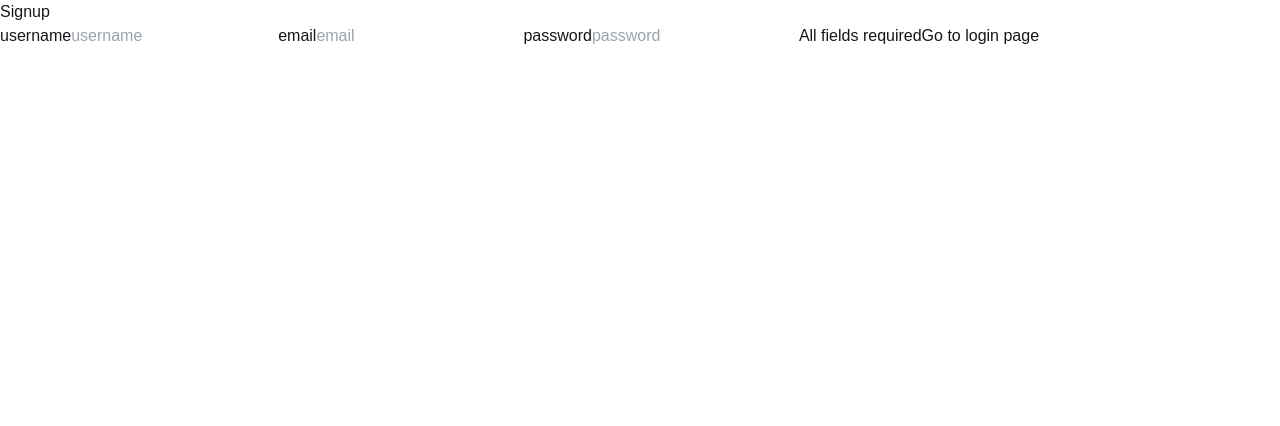
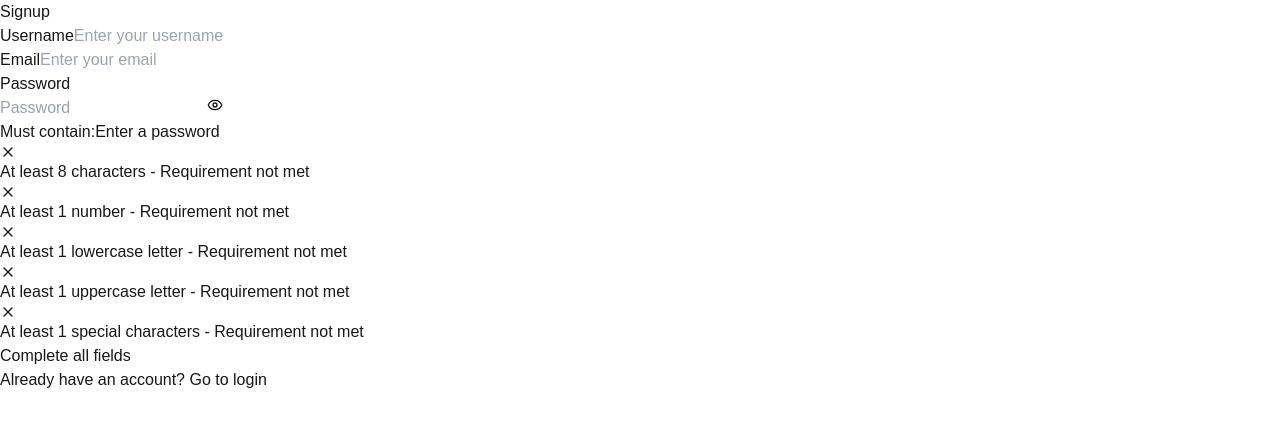
Before and after one commit to Veera5iva/ServeBridge, a Next.js app: page /consumer/signup in a window 1280 px wide. Shown: the top 426 px of the page. Built offline with nearby package versions, Linux system fonts and the light colour scheme.

Commit message:
add password input component and fix all the routes

```diff
--- a/package.json
+++ b/package.json
@@ -12,6 +12,7 @@
     "axios": "^1.7.9",
     "bcryptjs": "^2.4.3",
     "jsonwebtoken": "^9.0.2",
+    "lucide-react": "^0.473.0",
     "mongoose": "^8.9.5",
     "next": "15.1.5",
     "nodemailer": "^6.9.16",
--- a/src/app/api/users/consumer/userData/route.ts
+++ b/src/app/api/users/consumer/userData/route.ts
@@ -1,7 +1,7 @@
 /* eslint-disable @typescript-eslint/no-explicit-any */
 import { connect } from "@/dbConfig/dbConfig";
 import { getDataFromToken } from "@/helpers/getDataFromToken";
-import User from "@/models/consumerModel";
+import Consumer from "@/models/consumerModel";
 import { NextRequest, NextResponse } from "next/server";
 
 
@@ -10,7 +10,7 @@ connect();
 export async function GET(request: NextRequest) {
    try {
       const userID = await getDataFromToken(request);
-      const user = await User.findById(userID).select("-password");
+      const user = await Consumer.findById(userID).select("-password");
       return NextResponse.json({
          message: "User data fetched successfully",
          data: user
--- a/src/app/consumer/profile/page.tsx
+++ b/src/app/consumer/profile/page.tsx
@@ -23,7 +23,7 @@ export default function ProfilePage() {
    }
 
    const getUserDetails = async () => {
-      const response = await axios.get("/api/users/userData");
+      const response = await axios.get("/api/users/consumer/userData");
       console.log(response.data);
       setData(response.data.data._id);
 
@@ -37,7 +37,7 @@ export default function ProfilePage() {
          <h1 className="text-3xl">Profile</h1>
          <hr />
          <p className="text-2xl">Profile page</p>
-         <h2>{data === "nothing" ? "No data" : <Link href={`/profile/${data}`}>Visit Profile</Link>}</h2>
+         <h2>{data === "nothing" ? "No data" : <Link href={`/consumer/profile/${data}`}>Visit Profile</Link>}</h2>
          <button
             className="bg-blue-500 hover:bg-blue-700 text-white font-bold py-2 px-4 rounded"
             onClick={getUserDetails}
--- a/src/app/consumer/signup/page.tsx
+++ b/src/app/consumer/signup/page.tsx
@@ -4,6 +4,7 @@ import Link from "next/link";
 import { useRouter } from "next/navigation";
 import { useEffect, useState } from "react";
 import toast, { Toaster } from "react-hot-toast";
+import PasswordInput from "@/components/PasswordInput"; // Import the PasswordInput component
 
 export default function SignupPage() {
    const router = useRouter();
@@ -15,23 +16,29 @@ export default function SignupPage() {
    });
    const [buttonDisabled, setButtonDisabled] = useState(true);
    const [loading, setLoading] = useState(false);
+   const [passwordStrength, setPasswordStrength] = useState(0);
 
    useEffect(() => {
-      if(user.username.trim().length > 0 && user.email.trim().length > 0 && user.password.trim().length > 0) {
+      if(
+         user.username.trim().length > 0 &&
+         user.email.trim().length > 0 &&
+         user.password.trim().length > 0 &&
+         passwordStrength >= 4 // Ensure password meets strength requirements
+      ) {
          setButtonDisabled(false);
       }
       else setButtonDisabled(true);
-   }, [user])
+   }, [user, passwordStrength])
 
    const onSignup = async () => {
       try {
          setLoading(true);
          const response = await axios.post("/api/users/consumer/signup", user)
          console.log("User signed up successfully", response.data);
+         toast.success("Signup Successful!");
          router.push("/consumer/login")
 
       } catch (error : unknown) {
-
          console.log("Signup failed", error);
 
          if (error instanceof Error ) toast.error(error.message);
@@ -39,53 +46,63 @@ export default function SignupPage() {
       } finally {
          setLoading(false);
       }
-
    };
 
-
    return (
-      <div className="flex flex-col items-center justify-center py-2 min-h-screen gap-y-1">
+      <div className="flex flex-col items-center justify-center py-2 min-h-screen gap-y-4 max-w-md mx-auto">
          <Toaster position="top-right" reverseOrder={false}/>
          <h1 className="text-3xl text-center">{loading ? "Processing" : "Signup"}</h1>
-         <label htmlFor="username">username</label>
+
+         <div className="w-full space-y-4">
+            <div>
+               <label htmlFor="username" className="block text-sm font-medium mb-1">Username</label>
                <input
-            className="p-2 rounded-md text-black"
+                  className="w-full p-2 rounded-md text-black"
                   type="text"
                   id="username"
                   value={user.username}
                   onChange={(e) => setUser({...user, username: e.target.value})}
-            placeholder="username"
+                  placeholder="Enter your username"
+               />
+            </div>
 
-         />
-         <label htmlFor="email">email</label>
+            <div>
+               <label htmlFor="email" className="block text-sm font-medium mb-1">Email</label>
                <input
-            className="p-2 rounded-md text-black"
-            type="text"
+                  className="w-full p-2 rounded-md text-black"
+                  type="email"
                   id="email"
                   value={user.email}
                   onChange={(e) => setUser({...user, email: e.target.value})}
-            placeholder="email"
+                  placeholder="Enter your email"
+               />
+            </div>
 
+            <div>
+               <label htmlFor="password" className="block text-sm font-medium mb-1">Password</label>
+               <PasswordInput
+                  password={user.password}
+                  onPasswordChange={(password, strength) => {
+                     setUser({...user, password});
+                     setPasswordStrength(strength);
+                  }}
                />
-         <label htmlFor="password">password</label>
-         <input
-            className="p-2 rounded-md text-black"
-            type="password"
-            id="password"
-            value={user.password}
-            onChange={(e) => setUser({...user, password: e.target.value})}
-            placeholder="password"
+            </div>
 
-         />
             <button
-            className="border"
+               className="w-full p-2 bg-blue-500 text-white rounded-md hover:bg-blue-600 disabled:opacity-50"
                onClick={onSignup}
+               disabled={buttonDisabled}
+            >
+               {buttonDisabled ? "Complete all fields" : "Signup"}
+            </button>
 
-         >{buttonDisabled ? "All fields required" : "Signup"}
-         </button>
-         <Link href="/consumer/login">Go to login page</Link>
-
-
+            <div className="text-center">
+               <Link href="/login" className="text-blue-500 hover:underline">
+                  Already have an account? Go to login
+               </Link>
+            </div>
+         </div>
       </div>
    )
 }
--- a/src/app/layout.tsx
+++ b/src/app/layout.tsx
@@ -13,7 +13,7 @@ const geistMono = Geist_Mono({
 });
 
 export const metadata: Metadata = {
-  title: "User Authentication",
+  title: "ServeBridge",
   description: "Generated by create next app",
 };
 
--- /dev/null
+++ b/src/components/PasswordInput.tsx
@@ -0,0 +1,150 @@
+
+'use client';
+import React, { useState, useMemo } from 'react';
+import { Check, Eye, EyeOff, X } from 'lucide-react';
+
+// Constants
+const PASSWORD_REQUIREMENTS = [
+   { regex: /.{8,}/, text: 'At least 8 characters' },
+   { regex: /[0-9]/, text: 'At least 1 number' },
+   { regex: /[a-z]/, text: 'At least 1 lowercase letter' },
+   { regex: /[A-Z]/, text: 'At least 1 uppercase letter' },
+   { regex: /[!-\/:-@[-`{-~]/, text: 'At least 1 special characters' },
+] as const;
+
+type StrengthScore = 0 | 1 | 2 | 3 | 4 | 5;
+
+const STRENGTH_CONFIG = {
+   colors: {
+      0: 'bg-border',
+      1: 'bg-red-500',
+      2: 'bg-orange-500',
+      3: 'bg-amber-500',
+      4: 'bg-amber-700',
+      5: 'bg-emerald-500',
+   } satisfies Record<StrengthScore, string>,
+   texts: {
+      0: 'Enter a password',
+      1: 'Weak password',
+      2: 'Medium password!',
+      3: 'Strong password!!',
+      4: 'Very Strong password!!!',
+   } satisfies Record<Exclude<StrengthScore, 5>, string>,
+} as const;
+
+// Types
+type Requirement = {
+   met: boolean;
+   text: string;
+};
+
+type PasswordStrength = {
+   score: StrengthScore;
+   requirements: Requirement[];
+};
+
+const PasswordInput = ({
+   password,
+   onPasswordChange
+}: {
+   password: string,
+   onPasswordChange: (password: string, strength: number) => void
+}) => {
+   const [isVisible, setIsVisible] = useState(false);
+
+   const calculateStrength = useMemo((): PasswordStrength => {
+      const requirements = PASSWORD_REQUIREMENTS.map((req) => ({
+         met: req.regex.test(password),
+         text: req.text,
+      }));
+
+      const score = requirements.filter((req) => req.met).length as StrengthScore;
+
+      return { score, requirements };
+   }, [password]);
+
+   const handlePasswordChange = (newPassword: string) => {
+      const requirements = PASSWORD_REQUIREMENTS.map((req) => ({
+         met: req.regex.test(newPassword),
+         text: req.text,
+      }));
+      const score = requirements.filter((req) => req.met).length as StrengthScore;
+
+      onPasswordChange(newPassword, score);
+   };
+
+   return (
+      <div className='w-full'>
+         <div className='relative'>
+            <input
+               id='password'
+               type={isVisible ? 'text' : 'password'}
+               value={password}
+               onChange={(e) => handlePasswordChange(e.target.value)}
+               placeholder='Password'
+               aria-invalid={calculateStrength.score < 4}
+               aria-describedby='password-strength'
+               className='w-full p-2 border-2 rounded-md bg-background outline-none focus-within:border-blue-700 transition'
+            />
+            <button
+               type='button'
+               onClick={() => setIsVisible((prev) => !prev)}
+               aria-label={isVisible ? 'Hide password' : 'Show password'}
+               className='absolute inset-y-0 right-0 outline-none flex items-center justify-center w-9 text-muted-foreground/80 hover:text-foreground'
+            >
+               {isVisible ? <EyeOff size={16} /> : <Eye size={16} />}
+            </button>
+         </div>
+
+         <div className='flex gap-2 w-full justify-between mt-2'>
+            {[1, 2, 3, 4, 5].map((level) => (
+               <span
+                  key={level}
+                  className={`${calculateStrength.score >= level ? 'bg-green-200' : 'bg-border'
+                     } p-1 rounded-full w-full`}
+               ></span>
+            ))}
+         </div>
+
+         <p
+            id='password-strength'
+            className='my-2 text-sm font-medium flex justify-between'
+         >
+            <span>Must contain:</span>
+            <span>
+               {
+                  STRENGTH_CONFIG.texts[
+                  Math.min(
+                     calculateStrength.score,
+                     4
+                  ) as keyof typeof STRENGTH_CONFIG.texts
+                  ]
+               }
+            </span>
+         </p>
+
+         <ul className='space-y-1.5' aria-label='Password requirements'>
+            {calculateStrength.requirements.map((req, index) => (
+               <li key={index} className='flex items-center space-x-2'>
+                  {req.met ? (
+                     <Check size={16} className='text-emerald-500' />
+                  ) : (
+                     <X size={16} className='text-muted-foreground/80' />
+                  )}
+                  <span
+                     className={`text-xs ${req.met ? 'text-emerald-600' : 'text-muted-foreground'
+                        }`}
+                  >
+                     {req.text}
+                     <span className='sr-only'>
+                        {req.met ? ' - Requirement met' : ' - Requirement not met'}
+                     </span>
+                  </span>
+               </li>
+            ))}
+         </ul>
+      </div>
+   );
+};
+
+export default PasswordInput;
--- /dev/null
+++ b/src/components/index.ts
@@ -0,0 +1,2 @@
+import PasswordInput from "./PasswordInput";
+export { PasswordInput };
```
Also changed, not shown: src/app/login/page.tsx (+46 -33 lines), src/app/page.tsx (+5 -4 lines), 1 other file (tests, documents, lock files or other folders). Lines whose indentation alone changed are shown as unchanged.
